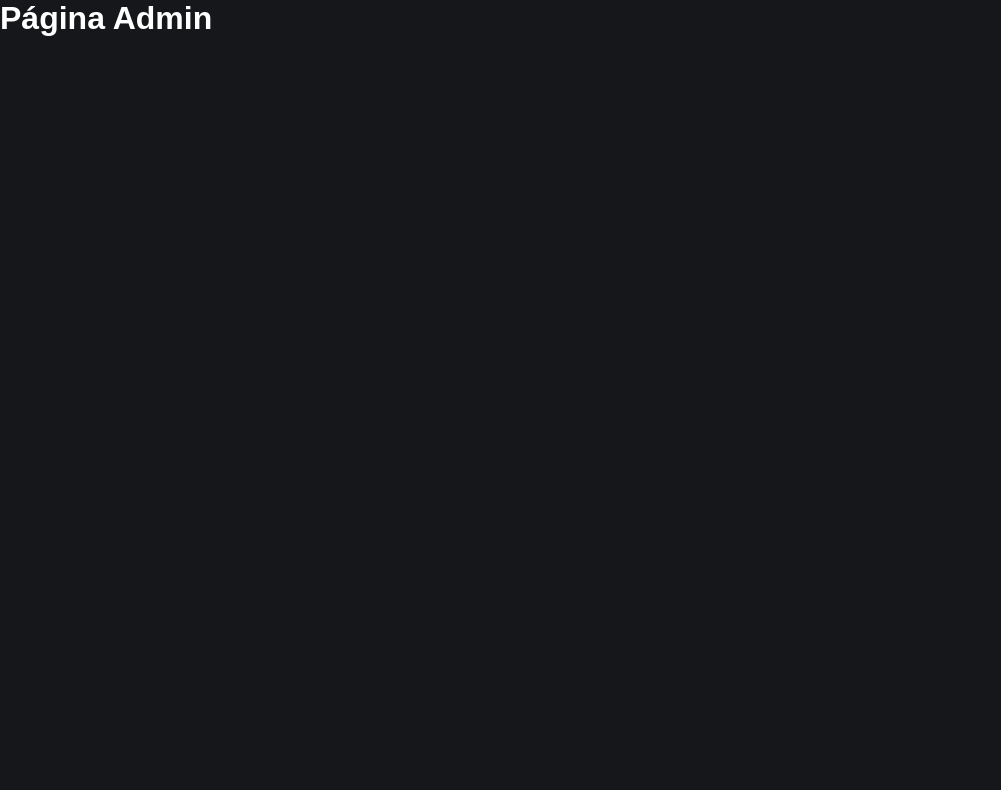
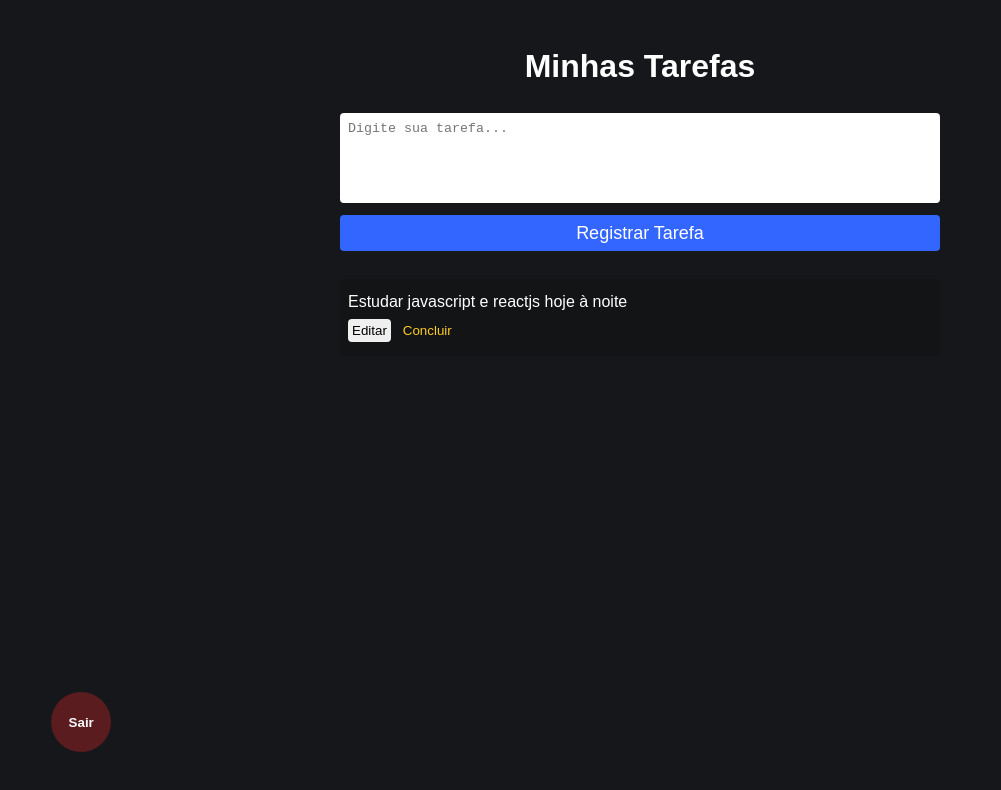
Before and after one commit to rveneroso/react-zero-avancado-tarefas, a React (Create React App) app: page /admin in a window 1280 px wide. Shown: the top 790 px of the page, without its empty margins (0-1001 px from the left). Built offline with nearby package versions, Linux system fonts and the light colour scheme; no server answers; sample sign-in values are in the browser's storage.

Commit message:
Página de gerenciamento de tarefas criada. Componentes funcionais, mas ainda não há persistência das informações.

```diff
--- a/src/pages/Admin/admin.css
+++ b/src/pages/Admin/admin.css
@@ -0,0 +1,61 @@
+.admin-container{
+    display: flex;
+    flex-direction: column;
+    align-items: center;
+    margin-top: 48px;
+}
+
+.admin-container h1{
+    margin-bottom: 28px;
+}
+
+.btn-register{
+    margin-bottom: 28px;
+}
+
+.list{
+    width: 90%;
+    max-width: 600px;
+    display: flex;
+    flex-direction: column;
+    background-color: rgba(18,18,18,0.38);
+    border-radius: 4px;
+    margin-bottom: 12px;
+    justify-content: center;
+    padding: 14px 8px;
+}
+
+.list p{
+    margin-bottom: 8px;
+}
+
+.list button{
+    margin-right: 8px;
+    border: 0;
+    border-radius: 4px;
+    padding: 4px;
+}
+
+.btn-delete{
+    color: #ffcc23;
+    background-color: transparent;
+}
+
+.btn-logout{
+    position: absolute;
+    bottom: 6%;
+    left: 4%;
+    height: 60px;
+    width: 60px;
+    border-radius: 30px;
+    border: 0;
+    font-weight: bold;
+    background-color: rgba(219, 38, 41,0.35);
+    color: #fafafa;
+    transition: all 0.5s;
+}
+
+.btn-logout:hover{
+    background-color: rgba(219, 38, 41,1);
+    color: #FFF;
+}
--- a/src/pages/Admin/index.js
+++ b/src/pages/Admin/index.js
@@ -1,9 +1,43 @@
 import './admin.css';
+import { useState } from 'react';
+import { auth } from '../../firebaseConnection';
+import { signOut } from '@firebase/auth';
 
 export default function Admin(){
+
+    const [tarefaInput, setTarefaInput] = useState('')
+
+    function handleRegister(e){
+        e.preventDefault();
+        alert('Clicou');
+    }
+
+    async function handleLogout() {
+        await signOut(auth);
+    }
+
     return(
-        <div>
-            <h1>Página Admin</h1>
+        <div className="admin-container">
+            <h1>Minhas Tarefas</h1>
+            <form className="form" onSubmit={handleRegister}>
+                <textarea
+                    placeholder='Digite sua tarefa...'
+                    value={tarefaInput}
+                    onChange={(e) => setTarefaInput(e.target.value)}
+                />
+
+                <button className="btn-register" type="submit">Registrar Tarefa</button>
+            </form>
+
+            <article className="list">
+                <p>Estudar javascript e reactjs hoje à noite</p>
+                <div>
+                    <button>Editar</button>
+                    <button className="btn-delete">Concluir</button>
+                </div>
+            </article>
+
+            <button className="btn-logout" onClick={handleLogout}>Sair</button>
         </div>
     )
 }
--- a/src/pages/Home/home.css
+++ b/src/pages/Home/home.css
@@ -46,6 +46,7 @@
     height: 90px;
     resize: none;
     border-radius: 4px;
+    padding: 8px;
 }
 
 .button-link{
```
